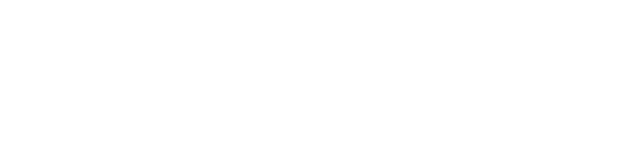
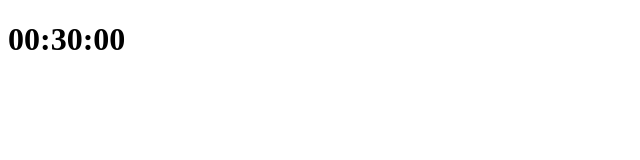
Before and after one commit to NathanielH12/Day-Won, a website: page src/timer.html in a window 1280 px wide. Shown: the whole page, without its empty margins (0-640 px from the left). Drawn offline with Linux system fonts and the light colour scheme.

Commit message:
feat: added timer text

```diff
--- a/src/timer.html
+++ b/src/timer.html
@@ -6,6 +6,6 @@
     <title>Document</title>
 </head>
 <body>
-
+    <h1>00:30:00</h1>
 </body>
 </html>
```
